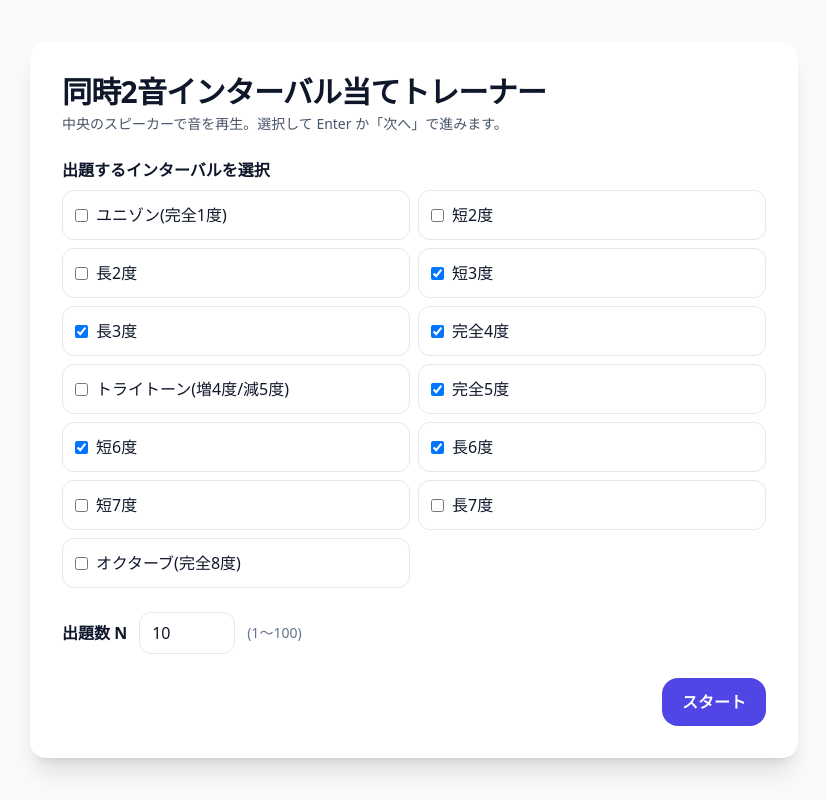
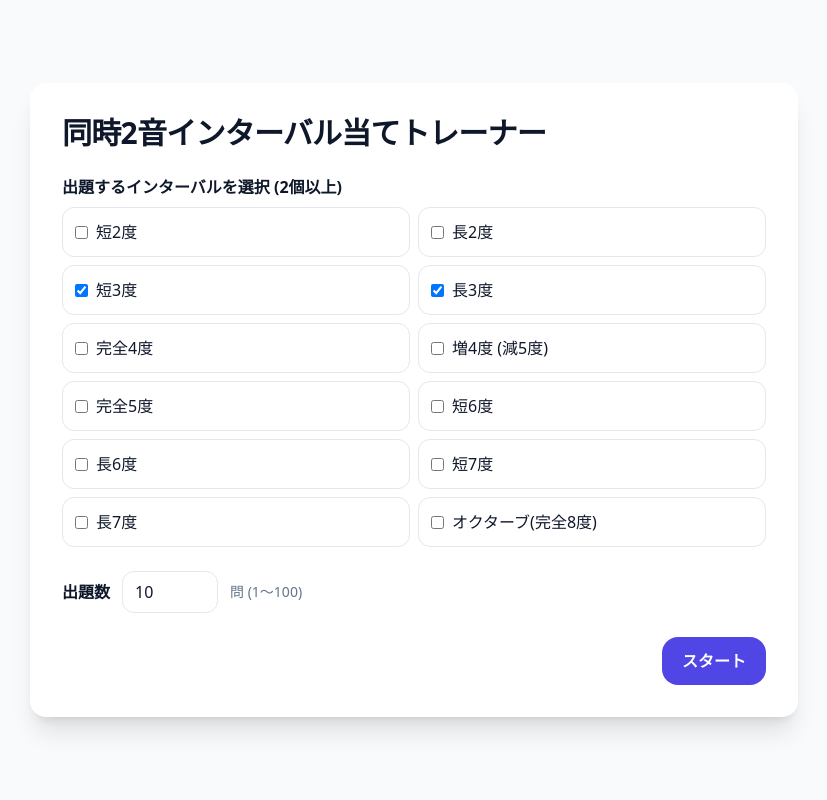
Before and after one commit to reireirei1221/interval-trainer, a React (Create React App) app: page / in a window 1280 px wide. Shown: the whole page, without its empty margins (226-1053 px from the left). Built offline with nearby package versions, Linux system fonts and the light colour scheme.

Commit message:
初期状態

```diff
--- a/src/App.js
+++ b/src/App.js
@@ -34,7 +34,7 @@ class Synth {
             duration = 1.2, // 秒
             type = "sine",
             gain = 0.18, // 合計がクリップしない程度
-            attack = 0.02,
+            attack = 0.08,
             release = 0.18,
         } = opts;
 
@@ -69,13 +69,13 @@ const synth = new Synth();
 // === インターバル定義 ===
 // 日本語ラベルと半音数
 const INTERVALS = [
-    { id: "P1", label: "ユニゾン(完全1度)", semitones: 0 },
+//    { id: "P1", label: "ユニゾン(完全1度)", semitones: 0 },
     { id: "m2", label: "短2度", semitones: 1 },
     { id: "M2", label: "長2度", semitones: 2 },
     { id: "m3", label: "短3度", semitones: 3 },
     { id: "M3", label: "長3度", semitones: 4 },
     { id: "P4", label: "完全4度", semitones: 5 },
-    { id: "TT", label: "トライトーン(増4度/減5度)", semitones: 6 },
+    { id: "TT", label: "増4度 (減5度)", semitones: 6 },
     { id: "P5", label: "完全5度", semitones: 7 },
     { id: "m6", label: "短6度", semitones: 8 },
     { id: "M6", label: "長6度", semitones: 9 },
@@ -86,7 +86,9 @@ const INTERVALS = [
 
 // 問題データ型
 function makeQuestion(allowedIntervals) {
+    // 許可されたインターバルの配列から、ランダムに一つ選択
     const pick = allowedIntervals[Math.floor(Math.random() * allowedIntervals.length)];
+
     const maxSemi = Math.max(...allowedIntervals.map((i) => i.semitones));
     const root = randomRootHz(maxSemi);
     return {
@@ -117,24 +119,39 @@ const STAGE = {
 };
 
 export default function IntervalTrainer() {
+    // 進行段階の初期値をSETUPに設定
     const [stage, setStage] = useState(STAGE.SETUP);
-    const [selectedIds, setSelectedIds] = useState(["P4", "P5", "M3", "m3", "M6", "m6"]);
+    // 出題する (許可される) インターバルのidの初期値を設定
+    const [selectedIds, setSelectedIds] = useState(["M3", "m3"]);
+    // 出題数の初期値を設定
     const [total, setTotal] = useState(10);
 
+    // 許可されたインターバルのidを持つ、インターバルの配列をメモ化
     const allowed = useMemo(
         () => INTERVALS.filter((i) => selectedIds.includes(i.id)),
         [selectedIds]
     );
 
     // クイズ用ステート
+
+    // 問題を格納する配列
     const [questions, setQuestions] = useState([]); // {rootHz, intervalId, label, semitones, choices[]}
+    // 現在、questionsの中で、何番目の問題かを表すIndex
     const [index, setIndex] = useState(0);
+    // 選択された回答を格納する変数
     const [selectedAnswer, setSelectedAnswer] = useState(null);
+    // 選択された回答が正しいかを格納する変数
     const [isCorrect, setIsCorrect] = useState(null); // true/false/null
+    // 間違った問題のIndexを格納する配列
     const [wrongIndices, setWrongIndices] = useState([]);
+    // その問題を一度でもミスしたかを格納する変数
+    const [hadWrong, setHadWrong] = useState(false);
 
     // レビュー用
+
+    // 復習用の問題が、questionsの何番目かを表すIndexの配列
     const [reviewQueue, setReviewQueue] = useState([]); // インデックス配列
+    // 復習用の問題で、何番目かを表すIndex
     const [reviewIndex, setReviewIndex] = useState(0); // reviewQueue内での位置
 
     // 再生の自動化
@@ -152,6 +169,7 @@ export default function IntervalTrainer() {
         // eslint-disable-next-line react-hooks/exhaustive-deps
     }, [currentQuestion]);
 
+    // 現在の問題の音源を再生する
     function playCurrent() {
         if (!currentQuestion) return;
         synth.playDyad(currentQuestion.rootHz, currentQuestion.semitones);
@@ -163,17 +181,26 @@ export default function IntervalTrainer() {
         );
     }
 
+    // スタートボタンが押されたとき、問題を生成してクイズを開始する関数
     function handleStart() {
-        if (allowed.length === 0) return;
+        // 許可されたインターバルが2つ未満の場合は終了
+        if (allowed.length < 2) return;
+        // 出題数が1未満の場合は終了
         if (total < 1) return;
         // 音声コンテキストを初期化
         synth.ensure();
+        // 問題を生成
         const qs = Array.from({ length: total }, () => makeQuestion(allowed));
         setQuestions(qs);
+        // 問題のインデックスを初期化
         setIndex(0);
+        // 選択された回答を初期化
         setSelectedAnswer(null);
+        // 正誤判定を初期化
         setIsCorrect(null);
+        // 間違った問題のIndex配列を初期化
         setWrongIndices([]);
+        // ステージをQUIZに変更
         setStage(STAGE.QUIZ);
     }
 
@@ -182,11 +209,18 @@ export default function IntervalTrainer() {
         setSelectedAnswer(id);
         const ok = id === currentQuestion.intervalId;
         setIsCorrect(ok);
+
+        if (!ok) {
+            setHadWrong(true); // 一度でも間違えたら記録
+        }
     }
 
+    // 次へボタンが押されたとき、クイズの進行やレビューの進行を制御する関数
     function handleNext() {
         if (stage === STAGE.QUIZ) {
+            // wasWrongは、isCorrectの反転
             const wasWrong = isCorrect === false;
+            // もし間違っていたら、wrongIndicesに現在のindexを追加
             if (wasWrong) setWrongIndices((w) => [...w, index]);
 
             if (index + 1 < questions.length) {
@@ -196,12 +230,15 @@ export default function IntervalTrainer() {
             } else {
                 // 終了 → 復習判定
                 if (wrongIndices.concat(wasWrong ? [index] : []).length > 0) {
+                    // 間違った問題があったので復習ステージへ
                     setStage(STAGE.REVIEW_INTRO);
                 } else {
+                    // 正解率100% → 完了
                     setStage(STAGE.COMPLETE);
                 }
             }
         } else if (stage === STAGE.REVIEW_INTRO) {
+            // 重複を排除して復習する問題のIndex配列を作成
             const queue = [...new Set(wrongIndices)];
             setReviewQueue(queue);
             setReviewIndex(0);
@@ -295,7 +332,7 @@ function Header() {
     return (
         <div className="mb-6">
             <h1 className="text-2xl md:text-3xl font-bold tracking-tight">同時2音インターバル当てトレーナー</h1>
-            <p className="text-sm text-slate-600 mt-1">中央のスピーカーで音を再生。選択して Enter か「次へ」で進みます。</p>
+            {/* <p className="text-sm text-slate-600 mt-1">中央のスピーカーで音を再生。選択して Enter か「次へ」で進みます。</p> */}
         </div>
     );
 }
@@ -304,7 +341,7 @@ function Setup({ selectedIds, onToggle, total, setTotal, onStart }) {
     return (
         <div className="space-y-6">
             <section>
-                <h2 className="font-semibold mb-2">出題するインターバルを選択</h2>
+                <h2 className="font-semibold mb-2">出題するインターバルを選択 (2個以上)</h2>
                 <div className="grid grid-cols-1 sm:grid-cols-2 gap-2">
                     {INTERVALS.map((it) => (
                         <label key={it.id} className="flex items-center gap-2 p-3 border rounded-xl hover:bg-slate-50">
@@ -319,7 +356,7 @@ function Setup({ selectedIds, onToggle, total, setTotal, onStart }) {
                 </div>
             </section>
             <section className="flex items-center gap-3">
-                <label className="font-semibold">出題数 N</label>
+                <label className="font-semibold">出題数</label>
                 <input
                     type="number"
                     min={1}
@@ -328,12 +365,12 @@ function Setup({ selectedIds, onToggle, total, setTotal, onStart }) {
                     onChange={(e) => setTotal(Math.max(1, Math.min(100, Number(e.target.value) || 1)))}
                     className="w-24 rounded-xl border px-3 py-2"
                 />
-                <span className="text-slate-500 text-sm">(1〜100)</span>
+                <span className="text-slate-500 text-sm">問 (1〜100)</span>
             </section>
             <div className="flex justify-end">
                 <button
                     onClick={onStart}
-                    disabled={selectedIds.length === 0}
+                    disabled={selectedIds.length <= 1}
                     className="px-5 py-3 rounded-2xl bg-indigo-600 text-white font-semibold disabled:opacity-40"
                 >
                     スタート
```
